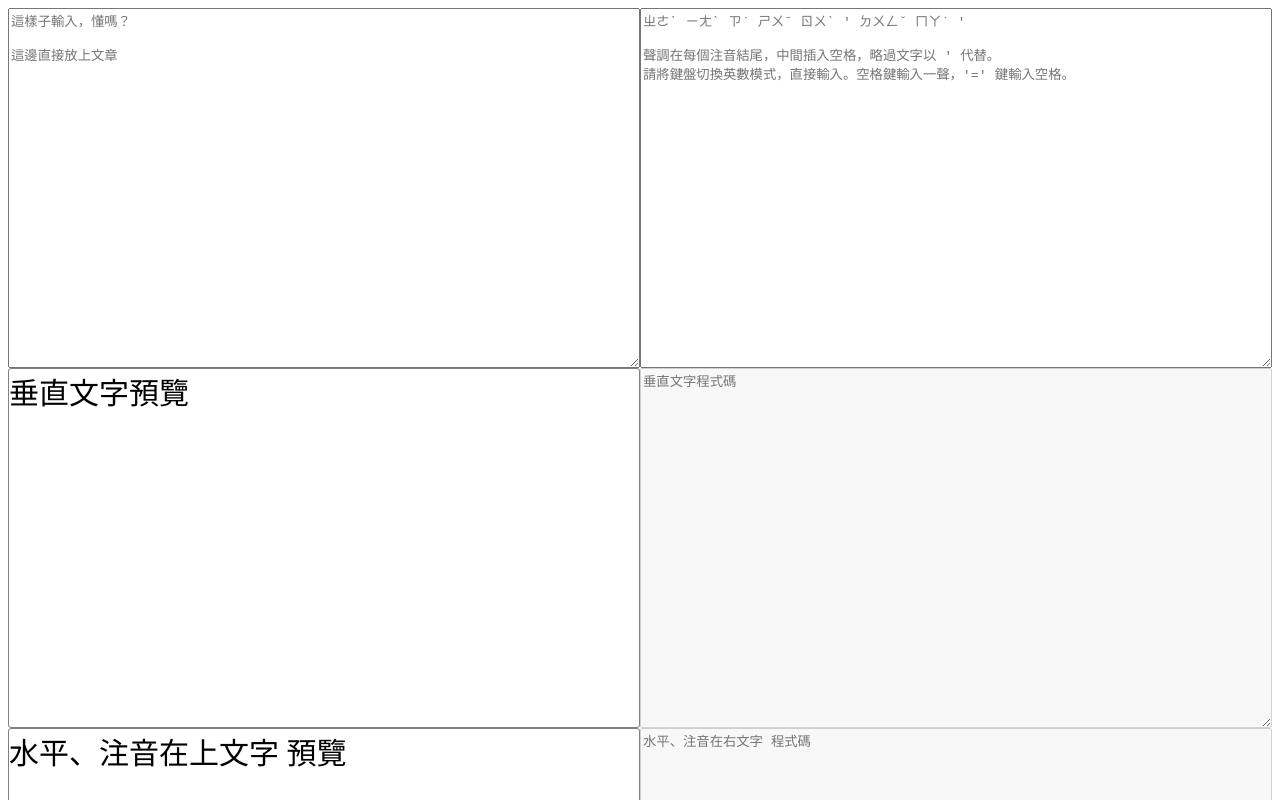
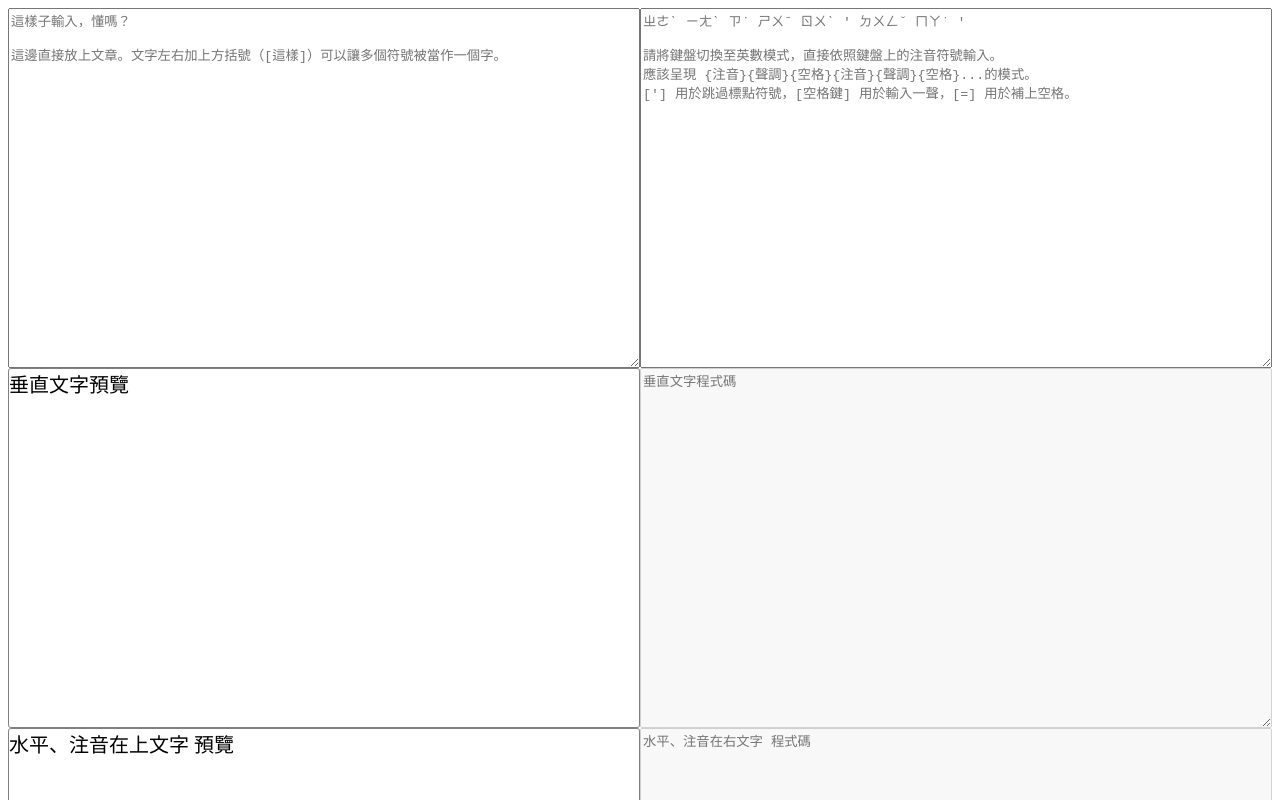
Before and after one commit to XiaoPanPanKevinPan/webZhuyin, a plain HTML site: page example_ruby.html in a window 1280 px wide. Shown: the top 800 px of the page. Drawn offline with nearby package versions, Linux system fonts and the light colour scheme.

Commit message:
Changed a little text and styles

```diff
--- a/example_ruby.html
+++ b/example_ruby.html
@@ -42,7 +42,17 @@
 			}).mount('#vueApp');
 
 		</script>
-		<style>#vertPrev, #horiUpPrev, #horiRightPrev { font-size: 30px; overflow: auto; border: solid grey 1px; border-radius: 3px;}</style>
+		<style>
+			#vertPrev, #horiUpPrev, #horiRightPrev {
+				font-size: 20px;
+				overflow: auto;
+				border: solid grey 1px;
+				border-radius: 3px;
+			}
+			#vertHTML, #horiUpHTML, #horiRightHTML {
+				line-break: anywhere;
+			}
+		</style>
 	</head>
 	<body>
 		<main id="vueApp" style="
@@ -52,11 +62,12 @@
 		">
 			<textarea id="text" v-model="text" @input="generate" placeholder="這樣子輸入，懂嗎？
 
-這邊直接放上文章"></textarea>
+這邊直接放上文章。文字左右加上方括號（[這樣]）可以讓多個符號被當作一個字。"></textarea>
 			<textarea id="zhuyin" v-model="zhuyin" @input="generate" @keydown="zhuyinTranslator" placeholder="ㄓㄜˋ ㄧㄤˋ ㄗ˙ ㄕㄨˉ ㄖㄨˋ ' ㄉㄨㄥˇ ㄇㄚ˙ '
 
-聲調在每個注音結尾，中間插入空格，略過文字以 ' 代替。
-請將鍵盤切換英數模式，直接輸入。空格鍵輸入一聲，'=' 鍵輸入空格。"></textarea>
+請將鍵盤切換至英數模式，直接依照鍵盤上的注音符號輸入。
+應該呈現 {注音}{聲調}{空格}{注音}{聲調}{空格}...的模式。
+['] 用於跳過標點符號，[空格鍵] 用於輸入一聲，[=] 用於補上空格。"></textarea>
 			<div id="vertPrev" v-html="vertHTML ? vertHTML : '垂直文字預覽'"></div>
 			<textarea id="vertHTML" :value="vertHTML" placeholder="垂直文字程式碼" disabled></textarea>
 			<div id="horiUpPrev" v-html="horiUpHTML ? horiUpHTML : '水平、注音在上文字 預覽'"></div>
```
